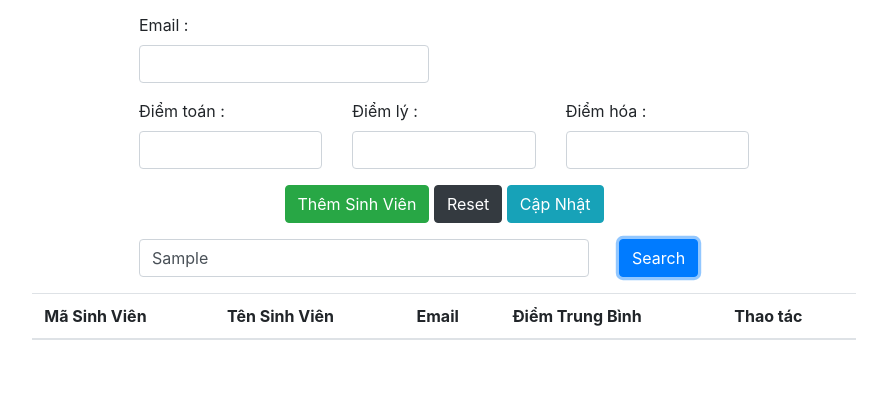
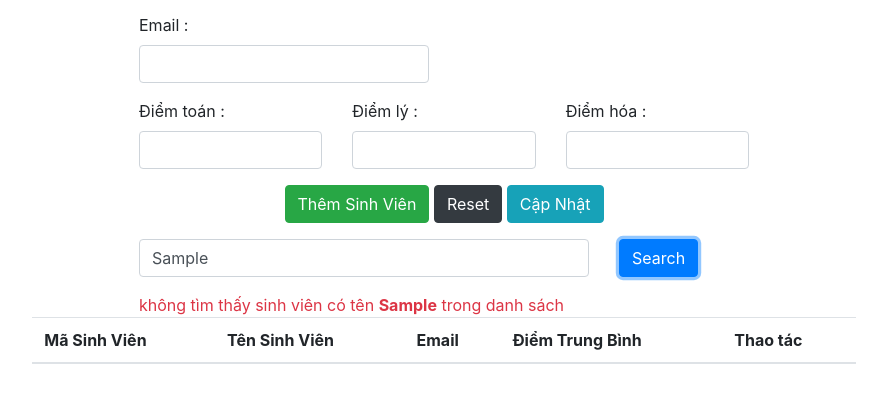
Before and after one commit to Tuyentran2k1213/axiosQLSV, a plain HTML site: page index.html in a window 1280 px wide. Both pictures are taken after typing "Sample" into the empty fields and a click on the button "Search". Shown: the part 148-550 px from the top of the page, without its empty margins (196-1083 px from the left). Drawn offline with nearby package versions, Linux system fonts and the light colour scheme; no server answers.

Commit message:
update to complete

```diff
--- a/index.html
+++ b/index.html
@@ -53,7 +53,7 @@
                 </div>
                 <div class="col-6 form-group">
                   <label for="">Tên Sinh Viên : </label>
-                  <input type="text" class="form-control" rules="required|name|min:6" name="fullname" id="txtTenSV" />
+                  <input type="text" class="form-control" rules="required|name|min:4" name="fullname" id="txtTenSV" />
                   <span id="spanTenSV" class="text-danger form-message"></span>
                 </div>
               </div>
@@ -107,6 +107,9 @@
               </div>
               <div class="col-3 form-group">
                 <button id="btnSearch" class="btn btn-primary">Search</button>
+              </div>
+              <div class="col-12">
+                <span id="noSearch" class="text-danger"></span>
               </div>
             </div>
           </div>
--- a/index.js
+++ b/index.js
@@ -11,6 +11,7 @@
     let phys = document.getElementById('txtDiemLy');
     let chem = document.getElementById('txtDiemHoa');
     let search = document.getElementById('txtSearch');
+    let warnSearch = document.getElementById('noSearch');
 
     //create loading element
     let animate = document.querySelector('.loading-animate');
@@ -129,16 +130,23 @@ document.getElementById('btnSearch').onclick = () => {
         // console.log(searchValue);
         var dssvByName = svController.searchName(searchValue, dssv);
         var dssvNameLength = dssvByName.length;
-        console.log(dssvByName);
+        // console.log(dssvByName);
         if(dssvNameLength){
             listSv.forEach((sv, index) => {
                 if(!dssvByName.includes(`${index}`))
                     sv.style.display = 'none';
             })
+        } else{
+            warnSearch.innerHTML = `không tìm thấy sinh viên có tên <b>${searchValue}</b> trong danh sách`;
         }
 
     }
 }
+
+// reset search
+search.onfocus = () => {
+    warnSearch.innerHTML = null;
+}
+
 }
 running();
-export default running;
```
